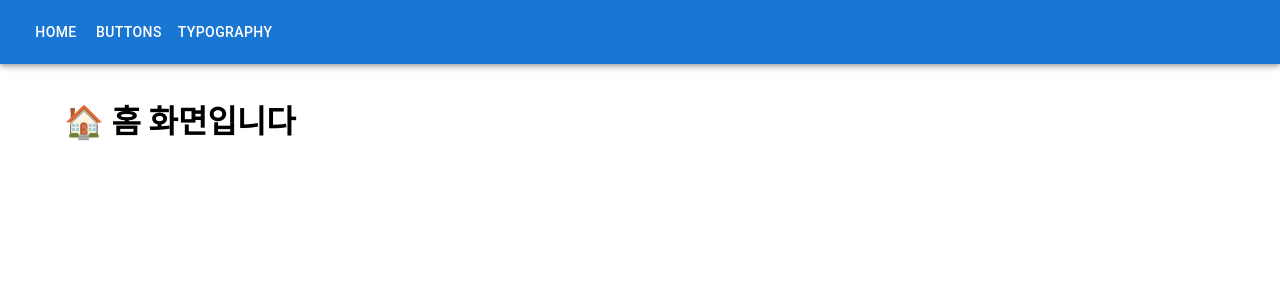
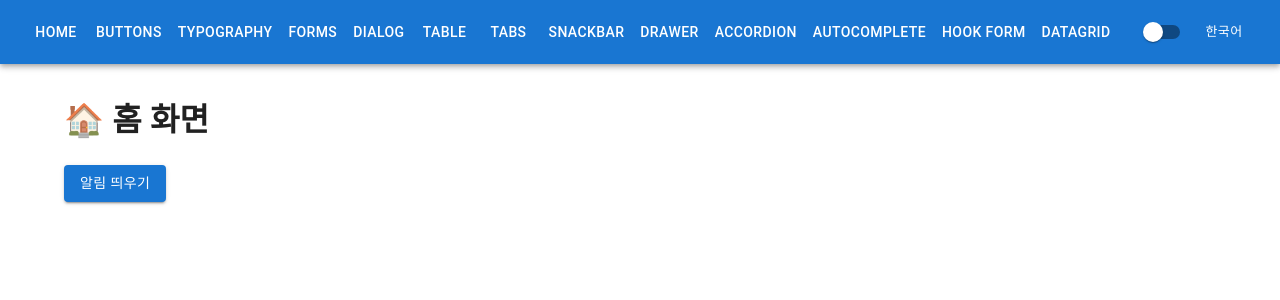
Before and after one commit to code-woncheol/mui-ts-practice, a React (Create React App) app in the folder mui-ts-practice/: page / in a window 1280 px wide. Shown: the top 300 px of the page. Built offline with nearby package versions, Linux system fonts and the light colour scheme.

Commit message:
기본 설정 및 업데이트
기본 설정 및 업데이트

```diff
--- a/mui-ts-practice/public/index.html
+++ b/mui-ts-practice/public/index.html
@@ -9,6 +9,7 @@
       name="description"
       content="Web site created using create-react-app"
     />
+
     <link rel="apple-touch-icon" href="%PUBLIC_URL%/logo192.png" />
     <!--
       manifest.json provides metadata used when your web app is installed on a
--- a/mui-ts-practice/src/App.tsx
+++ b/mui-ts-practice/src/App.tsx
@@ -1,17 +1,68 @@
 import { BrowserRouter, Routes, Route, Link } from 'react-router-dom';
-import { AppBar, Toolbar, Button, Container } from '@mui/material';
+import { useMemo, useState } from 'react';
+import { AppBar, Toolbar, Button, Container, ThemeProvider, CssBaseline, Switch } from '@mui/material';
+import { lightTheme, darkTheme } from './theme';
 import Home from './pages/HomePage';
 import Buttons from './pages/ButtonsPage';
 import TypographyPage from './pages/TypographyPage';
+import FormsPage from './pages/FormsPage';
+import DialogPage from './pages/DialogPage';
+import TablePage from './pages/TablePage';
+import TabsPage from './pages/TabsPage';
+import SnackbarPage from './pages/SnackbarPage';
+import DrawerPage from './pages/DrawerPage';
+import AccordionPage from './pages/AccordionPage';
+import { SnackbarProvider } from './contexts/SnackbarContext';
+import AutocompletePage from './pages/AutocompletePage';
+import HookFormPage from './pages/HookFormPage';
+import DataGridPage from './pages/DataGridPage';
+import LanguageSwitch from './components/LanguageSwitch';
+import Box from '@mui/material/Box';
+
+
+
 
 function App() {
+  const [darkMode, setDarkMode] = useState(false);
+  const theme = useMemo(() => (darkMode ? darkTheme : lightTheme), [darkMode]);
   return (
+    <ThemeProvider theme={theme}>
+      <CssBaseline />
+      <SnackbarProvider>
     <BrowserRouter>
       <AppBar position="static">
         <Toolbar>
           <Button color="inherit" component={Link} to="/">Home</Button>
           <Button color="inherit" component={Link} to="/buttons">Buttons</Button>
           <Button color="inherit" component={Link} to="/typography">Typography</Button>
+          <Button color="inherit" component={Link} to="/forms">Forms</Button>
+          <Button color="inherit" component={Link} to="/dialog">Dialog</Button>
+          <Button color="inherit" component={Link} to="/table">Table</Button>
+          <Button color="inherit" component={Link} to="/tabs">Tabs</Button>
+          <Button color="inherit" component={Link} to="/snackbar">Snackbar</Button>
+          <Button color="inherit" component={Link} to="/drawer">Drawer</Button>
+          <Button color="inherit" component={Link} to="/accordion">Accordion</Button>
+          <Button color="inherit" component={Link} to="/autocomplete">Autocomplete</Button>
+          <Button color="inherit" component={Link} to="/hook-form">Hook Form</Button>
+          <Button color="inherit" component={Link} to="/datagrid">DataGrid</Button>
+
+
+
+          <Switch
+              checked={darkMode}
+              onChange={() => setDarkMode(!darkMode)}
+              color="default"
+              sx={{ ml: 'auto' }}
+            />
+          <LanguageSwitch />
+
+
+
+
+
+
+
+
         </Toolbar>
       </AppBar>
 
@@ -20,9 +71,26 @@ function App() {
           <Route path="/" element={<Home />} />
           <Route path="/buttons" element={<Buttons />} />
           <Route path="/typography" element={<TypographyPage />} />
+          <Route path="/forms" element={<FormsPage />} />
+          <Route path="/dialog" element={<DialogPage />} />
+          <Route path="/table" element={<TablePage />} />
+          <Route path="/tabs" element={<TabsPage />} />
+          <Route path="/snackbar" element={<SnackbarPage />} />
+          <Route path="/drawer" element={<DrawerPage />} />
+          <Route path="/accordion" element={<AccordionPage />} />
+          <Route path="/autocomplete" element={<AutocompletePage />} />
+          <Route path="/hook-form" element={<HookFormPage />} />
+          <Route path="/datagrid" element={<DataGridPage />} />
+
+
+
+
+
         </Routes>
       </Container>
     </BrowserRouter>
+    </SnackbarProvider>
+    </ThemeProvider>
   );
 }
 
--- a/mui-ts-practice/src/pages/HomePage.tsx
+++ b/mui-ts-practice/src/pages/HomePage.tsx
@@ -1,5 +1,20 @@
+import { Button } from '@mui/material';
+import { useSnackbar } from '../contexts/SnackbarContext';
+
 const HomePage = () => {
-    return <h1>🏠 홈 화면입니다</h1>;
-  };
+  const { showSnackbar } = useSnackbar();
 
-  export default HomePage;
+  return (
+    <div>
+      <h1>🏠 홈 화면</h1>
+      <Button
+        variant="contained"
+        onClick={() => showSnackbar('홈에서 띄운 알림입니다!', 'success')}
+      >
+        알림 띄우기
+      </Button>
+    </div>
+  );
+};
+
+export default HomePage;
```
Also changed, not shown: mui-ts-practice/package.json (+10 -1 lines), 1 other file (tests, documents, lock files or other folders).
